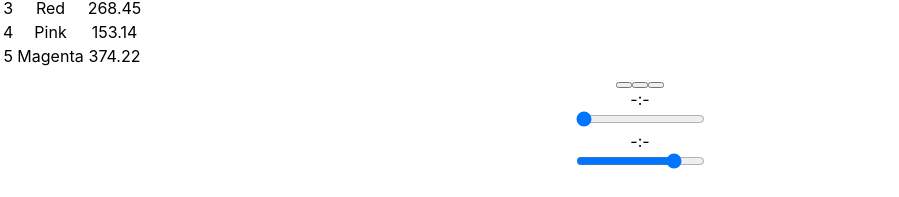
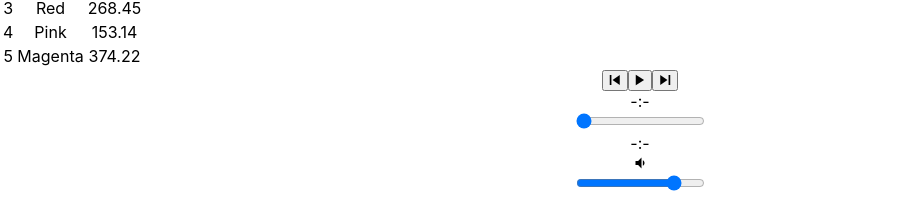
Before and after one commit to 8982osh/bloc-jams-react, a React (Create React App) app: page /album/the-telephone in a window 1280 px wide. Shown: the part 589-786 px from the top of the page, without its empty margins (0-899 px from the left). Built offline with nearby package versions, Linux system fonts and the light colour scheme.

Commit message:
Update to display icons in playerbar

```diff
--- a/src/components/PlayerBar.js
+++ b/src/components/PlayerBar.js
@@ -6,13 +6,13 @@ class PlayerBar extends Component {
 	    <section className="player-bar">
 	      <section id="buttons">
 	        <button id="previous" onClick={this.props.handlePrevClick}>
-	          <span className="ion-skip-backward"></span>
+	          <span className="ion-md-skip-backward"></span>
 	        </button>
 	        <button id="play-pause" onClick={this.props.handleSongClick}>
-	          <span className={this.props.isPlaying ? 'ion-pause' : 'ion-play'}></span>
+	          <span className={this.props.isPlaying ? 'ion-md-pause' : 'ion-md-play'}></span>
 	        </button>
 	        <button id="next" onClick={this.props.handleNextClick}>
-	          <span className="ion-skip-forward"></span>
+	          <span className="ion-md-skip-forward"></span>
 	        </button>
 	      </section>
 	      <section id="time-control">
@@ -21,9 +21,9 @@ class PlayerBar extends Component {
 	        <div className="total-time">-:-</div>
 	      </section>
 	      <section id="volume-control">
-	        <div className="icon ion-volume-low"></div>
+	        <div className="icon ion-md-volume-low"></div>
 	        <input type="range" className="seek-bar" value="80" />
-	        <div className="icon ion-volume-high"></div>
+	        <div className="icon ion-md-volume-high"></div>
 	      </section>
 	    </section>
 	  );
```
